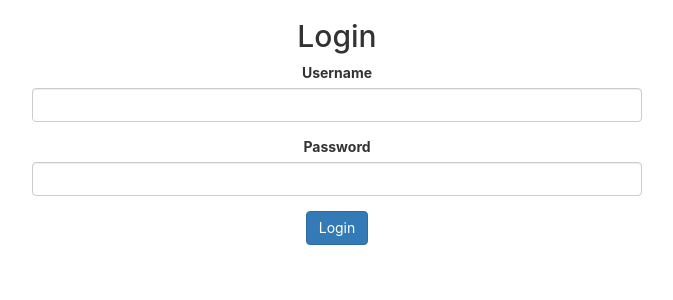
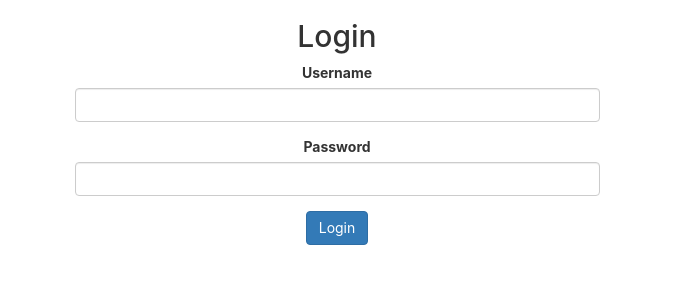
Before and after one commit to vaiulian/user-management-nest-react, a React (Create React App) app in the folder client/: page /login in a window 1280 px wide. Shown: the top 300 px of the page, without its empty margins (303-976 px from the left). Built offline with nearby package versions, Linux system fonts and the light colour scheme; no server answers.

Commit message:
Update App with redux and router history

```diff
--- a/client/src/App.js
+++ b/client/src/App.js
@@ -1,13 +1,16 @@
+/* eslint-disable react/prop-types */
 import React, { Component } from 'react';
 import { connect } from 'react-redux';
-
-import { Route, BrowserRouter as Router, Switch } from 'react-router-dom'
+import { Route, Router, Switch } from 'react-router-dom'
+import { history } from './utility/history';
 import Users from './pages/users'
 import User from './pages/user'
 import Home from './pages/home'
 import Login from './pages/login'
 import Register from './pages/register'
 import FourOFours from './pages/404'
+
+
 import './App.css';
 
 import { ProtectComponent } from './components/ProtectComponent';
@@ -21,9 +24,15 @@ class App extends Component {
   }
 
   render() {
+    const { alert } = this.props;
     return (
       <div className="App">
-        <Router>
+        <div className="container">
+          <div className="col-sm-12">
+            {alert.message &&
+              <div className={`alert ${alert.type}`}>{alert.message}</div>
+            }
+            <Router history={history} forceRefresh>
               <div>
                 <Switch>
                   <Route path="/login" component={Login} />
@@ -36,9 +45,18 @@ class App extends Component {
               </div>
             </Router>
           </div>
+        </div>
+      </div>
 );
   }
 
 }
 
-export default connect()(App);
+function mapStateToProps(state) {
+  const { alert } = state;
+  return {
+      alert
+  };
+}
+
+export default connect(mapStateToProps)(App);
```
Lines whose indentation alone changed are shown as unchanged.
